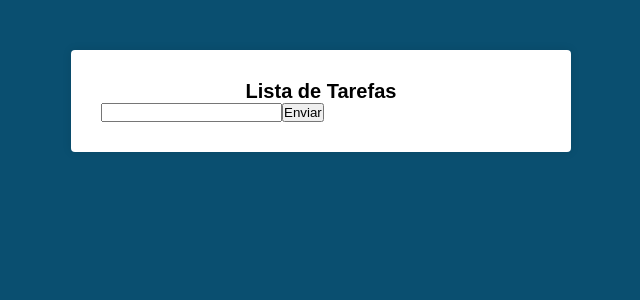
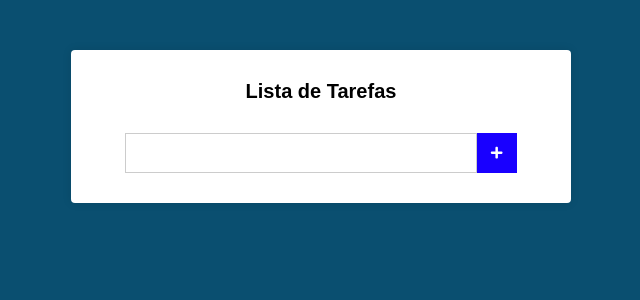
Before and after one commit to Enryk/To-do-List, a React (Create React App) app: page / in a window 1280 px wide. Shown: the top 300 px of the page, without its empty margins (319-959 px from the left). Built offline with nearby package versions, Linux system fonts and the light colour scheme.

Commit message:
css form

```diff
--- a/package.json
+++ b/package.json
@@ -8,6 +8,7 @@
     "@testing-library/user-event": "^13.5.0",
     "react": "^18.2.0",
     "react-dom": "^18.2.0",
+    "react-icons": "^4.6.0",
     "react-scripts": "5.0.1",
     "web-vitals": "^2.1.4"
   },
--- a/src/components/Main.css
+++ b/src/components/Main.css
@@ -11,3 +11,29 @@
   font-size: 20px;
   text-align: center;
 }
+
+.form {
+  margin-top: 30px;
+  display: flex;
+  align-items: center;
+  justify-content: center;
+}
+
+.form input[type="text"] {
+  height: 40px;
+  padding: 0 20px;
+  font-size: 20px;
+  border: 1px solid #ccc;
+  min-width: 80%;
+}
+
+.form button[type="submit"] {
+  border: none;
+  height: 40px;
+  width: 40px;
+  background: #1900ff;
+  color: #ffffff;
+  display: flex;
+  align-items: center;
+  justify-content: center;
+}
--- a/src/components/Main.js
+++ b/src/components/Main.js
@@ -1,5 +1,8 @@
 import React, { Component } from "react";
-import './Main.css'
+
+// Form
+import { FaPlus } from 'react-icons/fa';
+import './Main.css';
 
 export default class Main extends Component {
   state = {
@@ -19,9 +22,15 @@
       <div className="main">
         <h1>Lista de Tarefas</h1>
 
-        <form action="#">
-          <input onChange={this.handleChange} type="text" />
-          <button type="submit">Enviar</button>
+        <form action="#" className="form">
+          <input
+            onChange={this.handleChange}
+            type="text"
+            value={novatarefa}
+          />
+          <button type="submit">
+            <FaPlus />
+          </button>
         </form>
       </div>
     )
```
Also changed, not shown: 1 other file (tests, documents, lock files or other folders).
